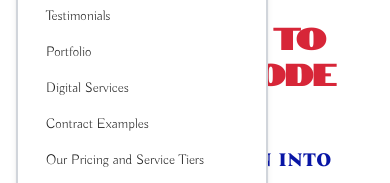
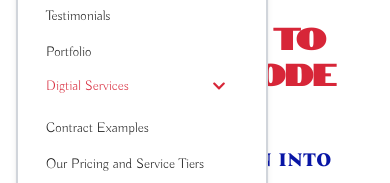
Before and after one commit to tmchuynh/phoenix-code-studio, a Next.js app: page / in a window 390 px wide. Both pictures are taken after a click on the button 40 px from the left and 60 px from the top of the page. Shown: the part 326-509 px from the top of the page. Built offline with nearby package versions, Linux system fonts and the light colour scheme.

Commit message:
update menu with category pages

```diff
--- a/src/components/NavBar.tsx
+++ b/src/components/NavBar.tsx
@@ -14,6 +14,7 @@ import {
   companies,
   content,
   paymentOptions,
+  serviceCategories,
   services,
   websites,
 } from "@/lib/constants";
@@ -63,6 +64,25 @@ const NavBar = () => {
               <FaChevronDown className="ml-3" />
             </MenubarTrigger>
             <MenubarContent className="hidden md:block mt-3">
+              <MenubarSub>
+                <MenubarSubTrigger className="text-sm md:text-md lg:text-xl w-full md:mr-9 cursor-pointer">
+                  Digital Services
+                </MenubarSubTrigger>
+                <MenubarSubContent className="mx-4 grid grid-cols-3 gap-2">
+                  {serviceCategories.map((service, index) => (
+                    <MenubarItem
+                      key={index}
+                      onClick={() => router.push(service.href)}
+                      className="text-sm md:text-md lg:text-xl items-start text-start cursor-pointer flex flex-col w-72 rounded-lg"
+                    >
+                      <p className="text-tertiary font-semibold mb-0">
+                        {service.title}
+                      </p>
+                      <small>{service.description}</small>
+                    </MenubarItem>
+                  ))}
+                </MenubarSubContent>
+              </MenubarSub>
               {services.map((service, index) => (
                 <MenubarItem
                   key={index}
@@ -199,6 +219,22 @@ const NavBar = () => {
               <FaChevronDown className="ml-3" />
             </MenubarTrigger>
             <MenubarContent className="hidden md:block mt-3">
+              <MenubarSub>
+                <MenubarSubTrigger className="text-sm md:text-md lg:text-xl w-full md:mr-9 cursor-pointer">
+                  Digital Services
+                </MenubarSubTrigger>
+                <MenubarSubContent className="mx-4">
+                  {serviceCategories.map((service, index) => (
+                    <MenubarItem
+                      key={index}
+                      onClick={() => router.push(service.href)}
+                      className="text-sm md:text-md lg:text-xl justify-end text-end cursor-pointer"
+                    >
+                      {service.title}
+                    </MenubarItem>
+                  ))}
+                </MenubarSubContent>
+              </MenubarSub>
               {services.map((service, index) => (
                 <MenubarItem
                   key={index}
@@ -330,6 +366,25 @@ const NavBar = () => {
                 </div>
               </MenubarMenu>
               <MenubarMenu>
+                <MenubarTrigger className="flex justify-between w-full">
+                  Digtial Services
+                  <FaChevronDown />
+                </MenubarTrigger>
+                <MenubarContent className="block md:hidden ml-9 -mt-2">
+                  {serviceCategories.map((services, index) => (
+                    <MenubarItem
+                      key={index}
+                      onClick={() => {
+                        router.push(services.href);
+                        setIsMenuOpen(false);
+                      }}
+                    >
+                      {services.title}
+                    </MenubarItem>
+                  ))}
+                </MenubarContent>
+              </MenubarMenu>
+              <MenubarMenu>
                 <div className="min-w-[12rem] flex flex-col ml-3 gap-2 space-y-2 pt-2">
                   {services.map((about, index) => (
                     <a
--- a/src/lib/constants.ts
+++ b/src/lib/constants.ts
@@ -42,12 +42,6 @@ export const about: Menu[] = [
 
 export const services: Menu[] = [
   {
-    title: "Digital Services",
-    href: "/services",
-    description:
-      "Explore our pricing options and find the perfect plan for your needs.",
-  },
-  {
     title: "Contract Examples",
     href: "/services/contracts",
     description:
@@ -59,6 +53,24 @@ export const services: Menu[] = [
     description:
       "Explore our pricing options and find the perfect plan for your needs.",
   },
+];
+
+export const serviceCategories: Menu[] = [
+  {
+    title: "Scalable Digital Solutions for Corporations",
+    href: "/services/scalable-corporate-digital-solutions",
+    description: "Discover the ideal plan that aligns with your business goals and needs.",
+  },
+  {
+    title: "SEO-Optimized Content Creation",
+    href: "/services/seo-optimized-content-creation",
+    description: "Explore tailored content services to enhance your online presence and engagement.",
+  },
+  {
+    title: "Comprehensive Website Solutions",
+    href: "/services/comprehensive-website-solutions",
+    description: "Find the perfect service to build, optimize, and grow your digital presence.",
+  }
 ];
 
 
```
